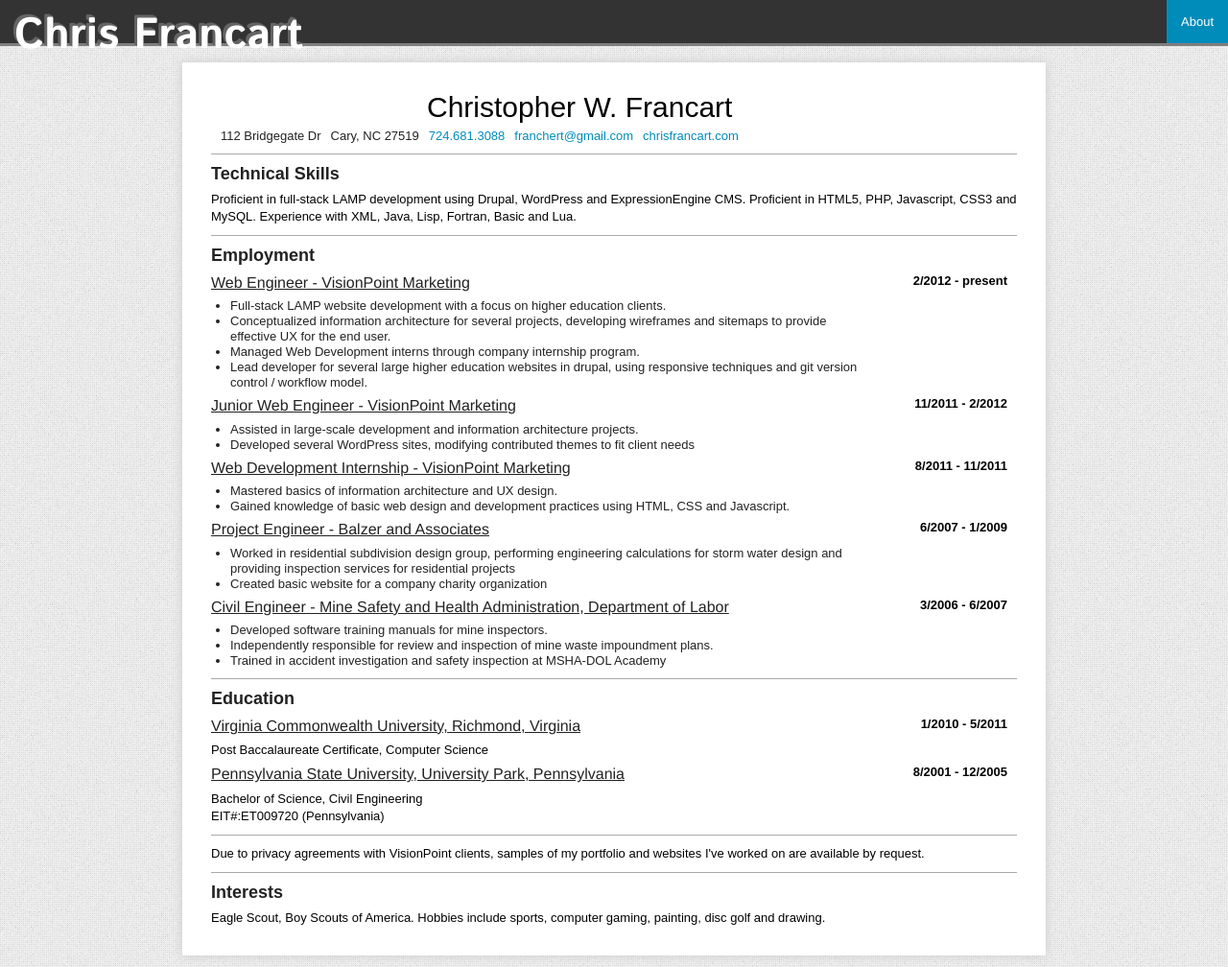
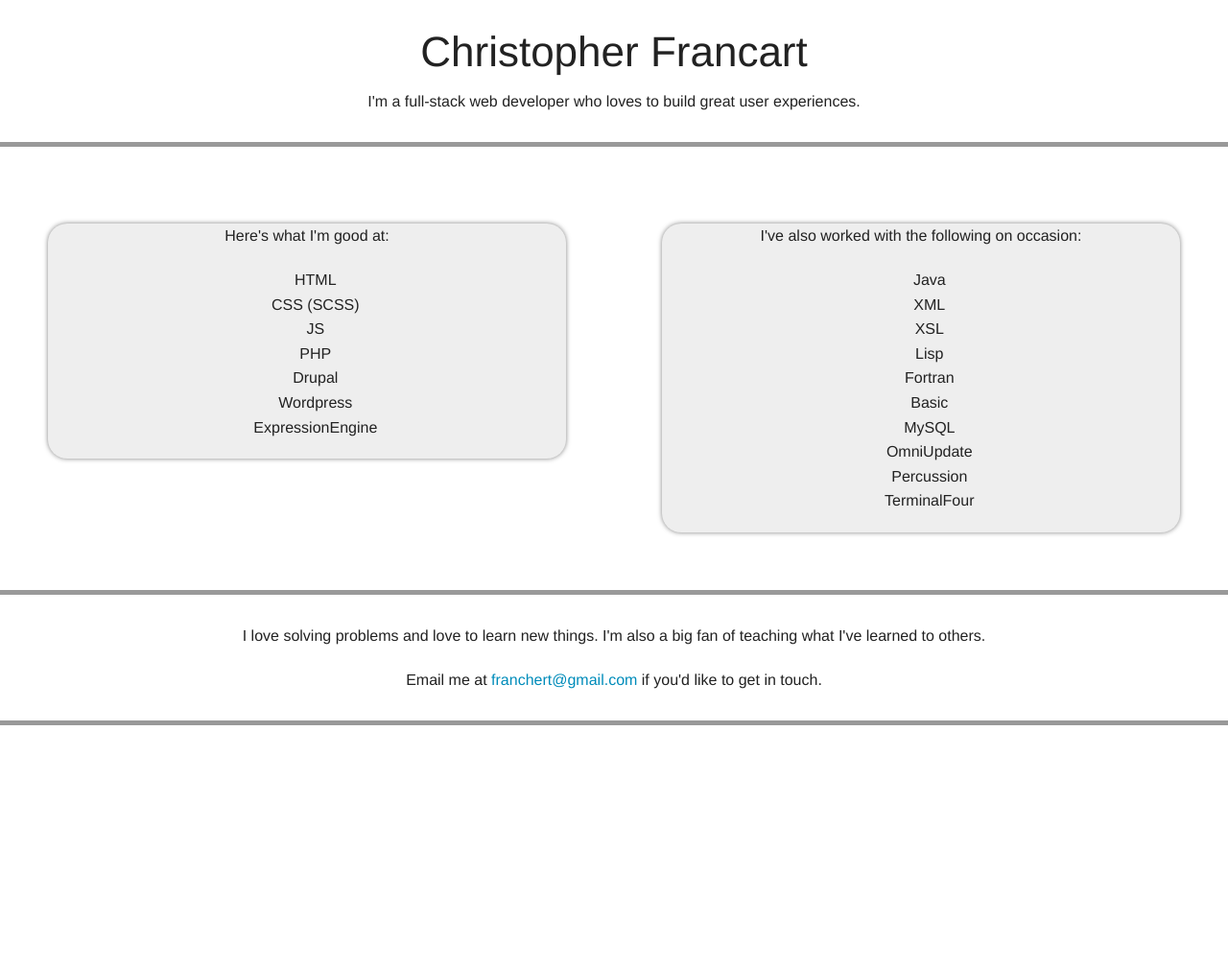
Before and after one commit to franchert/franchert.github.io, a PHP site: page /about/index.html in a window 1280 px wide. Shown: the whole page at 96% size. After the commit the page ends 756 px from the top, so only its background shows below. Run offline with PHP 8.4, Linux system fonts and the light colour scheme; some libraries are stand-ins or nearby versions.

Commit message:
new direction

```diff
--- a/about/index.html
+++ /dev/null
@@ -1,130 +0,0 @@
-<!DOCTYPE html>
-<html xmlns="http://www.w3.org/1999/xhtml">
-<head>
-	<link rel="shortcut icon" type="image/x-icon" href="/favicon.ico" />
-	<meta http-equiv="Content-Type" content="text/html; charset=utf-8" />
-	<script src="https://ajax.googleapis.com/ajax/libs/jquery/1.9.1/jquery.min.js"></script>
-	<script src="/foundation/js/vendor/modernizr.js"></script>
-    <script src="/foundation/js/foundation.min.js"></script>
-	<script type="text/javascript" src="/js/slideshow.js"></script>
-	<script type="text/javascript" src="/js/viewportSize.js"></script>
-	<script type="text/javascript" src="/js/about.js"></script>
-	<script type="text/javascript" src="jscolor/jscolor.js"></script>
-	<link href='http://fonts.googleapis.com/css?family=Roboto+Slab' rel='stylesheet' type='text/css'/>
-	<link href='http://fonts.googleapis.com/css?family=Istok+Web:700' rel='stylesheet' type='text/css'>
-	<link href='http://fonts.googleapis.com/css?family=Russo+One' rel='stylesheet' type='text/css'>
-	<link rel="stylesheet" type="text/css" href="/css/reset.css"/>
-	<link rel="stylesheet" href="/foundation/css/foundation.css" />
-	<link rel="stylesheet" type="text/css" href="/css/global.css"/>
-	<link rel="stylesheet" type="text/css" href="/css/about.css"/>
-
-	<title>Chris - About</title>
-</head>
-<body>
-	<nav class="top-bar" id="top-bar" data-topbar>
-	  <ul class="title-area">
-		<li class="name">
-			<h1><a href="/">Chris Francart</a></h1>
-		</li>
-		<li class="toggle-topbar menu-icon"><a href="#">Menu</a></li>
-	  </ul>
-
-	  <section class="top-bar-section">
-		<ul class="right">
-			<li class="active"><a href="/about">About</a></li>
-		</ul>
-	  </section>
-	</nav>
-
-	<div class="container">
-		<div class="wrapper">
-		<header>
-			<h2 class="name">Christopher W. Francart</h2>
-			<ul class="contact">
-				<li class="first">112 Bridgegate Dr</li>
-				<li>Cary, NC 27519</li>
-				<li class="first-mobile"><a href="tel:724-681-3088">724.681.3088</a></li>
-				<li><a href="mailto:franchert@gmail.com">franchert@gmail.com</a></li>
-				<li><a href="http://chrisfrancart.com">chrisfrancart.com</a></li>
-			</ul>
-		</header>
-		<section id="technical">
-			<h2>Technical Skills</h2>
-			<p>Proficient in full-stack LAMP development using Drupal, WordPress and ExpressionEngine CMS. Proficient in HTML5, PHP, Javascript, CSS3 and MySQL. Experience with XML, Java, Lisp, Fortran, Basic and Lua. </p>
-		</section>
-		<section id="employment">
-			<h2>Employment</h2>
-			<ul>
-				<li>
-					<p class="right">2/2012 - present</p>
-					<h3>Web Engineer - VisionPoint Marketing</h3>
-					<ul>
-						<li>Full-stack LAMP website development with a focus on higher education clients.</li>
-						<li>Conceptualized information architecture for several projects, developing wireframes and sitemaps to provide effective UX for the end user.</li>
-						<li>Managed Web Development interns through company internship program.</li>
-						<li>Lead developer for several large higher education websites in drupal, using responsive techniques and git version control / workflow model.</li>
-					</ul>
-				</li>
-				<li>
-					<p class="right">11/2011 - 2/2012</p>
-					<h3>Junior Web Engineer - VisionPoint Marketing</h3>
-					<ul>
-						<li>Assisted in large-scale development and information architecture projects.</li>
-						<li>Developed several WordPress sites, modifying contributed themes to fit client needs</li>
-					</ul>
-				</li>
-				<li>
-					<p class="right">8/2011 - 11/2011</p>
-					<h3>Web Development Internship - VisionPoint Marketing</h3>
-					<ul>
-						<li>Mastered basics of information architecture and UX design.</li>
-						<li>Gained knowledge of basic web design and development practices using HTML, CSS and Javascript.</li>
-					</ul>
-				</li>
-				<li>
-					<p class="right">6/2007 - 1/2009</p>
-					<h3>Project Engineer - Balzer and Associates</h3>
-					<ul>
-						<li>Worked in residential subdivision design group, performing engineering calculations for storm water design and providing inspection services for residential projects</li>
-						<li>Created basic website for a company charity organization</li>
-					</ul>
-				</li>
-				<li>
-					<p class="right">3/2006 - 6/2007</p>
-					<h3>Civil Engineer - Mine Safety and Health Administration, Department of Labor</h3>
-					<ul>
-						<li>Developed software training manuals for mine inspectors.</li>
-						<li>Independently responsible for review and inspection of mine waste impoundment plans.</li>
-						<li>Trained in accident investigation and safety inspection at MSHA-DOL Academy</li>
-					</ul>
-				</li>
-			</ul>
-		</section>
-		<section id="education">
-			<h2>Education</h2>
-			<ul>
-				<li>
-					<p class="right">1/2010 - 5/2011</p>
-					<h3>Virginia Commonwealth University, Richmond, Virginia</h3>
-					<p>Post Baccalaureate Certificate, Computer Science</p>
-				</li>
-				<li>
-					<p class="right">8/2001 - 12/2005</p>
-					<h3>Pennsylvania State University, University Park, Pennsylvania</h3>
-					<p>Bachelor of Science, Civil Engineering</p>
-					<p>EIT#:ET009720 (Pennsylvania)</p>
-				</li>
-			</ul>
-		</section>
-		<section id="work-samples">
-			<p>Due to privacy agreements with VisionPoint clients, samples of my portfolio and websites I've worked on are available by request.</p>
-		</section>
-		<section id="interests">
-			<h2>Interests</h2>
-			<p>Eagle Scout, Boy Scouts of America. Hobbies include sports, computer gaming, painting, disc golf and drawing.</p>
-		</section>
-		</div>
-	<div class="clearfix"></div>
-	</div>
-</body>
-</html>
--- a/css/about.css
+++ /dev/null
@@ -1,155 +0,0 @@
-html{
-background:url(dress/bg2-tr.png) repeat;
-}
-a:visited{
-color:rgb(0,0,238);
-}
-body{
-	background:none;
-	height:126%;
-	width:100%;
-}
-header{
-	display:block;
-	float:left;
-	width:100%;
-}
-header .contact{
-	display:table;
-	margin:0 auto;
-	font-size:14px;
-}
-header .contact li{
-	display: table-cell;
-	padding-left: 10px;
-}
-header .contact li.first{
-}
-.container .wrapper section{
-	width: 100%;
-	margin-top: 10px;
-	border-top: 1px solid #aaa;
-	padding-top: 10px;
-	display:block;
-	float:left;
-}
-.container h2.name{
-	display:block;
-	position:relative;
-	margin:0 auto;
-	font-size:40px;
-	width:390px;
-	margin-bottom:5px;
-	padding: 0;
-	color: rgba(0,0,0,1);
-	font: 30px Arial, sans-serif;
-	position: relative;
-	text-shadow: none;
-}
-.container h2{
-	font-family:Arial, sans-serif;
-	font-size:18px;
-	line-height:20px;
-	font-weight:bold;
-	margin-top:0;
-}
-.container h3{
-	font-size:16px;
-	margin:5px 0;
-	text-decoration:underline;
-}
-.container ul{
-	margin:0;
-}
-.container li{
-	font: 13px/16px arial, sans-serif;
-}
-.container li li{
-	list-style:disc;
-	margin-left:20px;
-	max-width:80%;
-}
-.container{
-	width:900px;
-	box-shadow:0 0 10px #ccc;
-	margin:20px auto;
-	padding:30px;
-	background:#fff;
-	box-sizing:border-box;
-}
-.wrapper{
-
-	width:100%;
-}
-.container .left.top{
-	width:35%;
-}
-.container .right.top{
-	width:55%;
-	text-align:right;
-}
-.container .left{
-	display:block;
-	float:left;
-	margin-left:10px;
-}
-.container .right{
-	display:block;
-	float:right;
-	margin-right:10px;
-	font-weight:bold;
-}
-.left p,
-.container p{
-	color:#000;
-	padding:0;
-	line-height:18px;
-	margin:0;
-}
-
-
-
-
-
-@media (max-width: 960px) {
-
-.container{
-	width:100%;
-}
-.wrapper{}
-.menu a#back {
-	background: url("home.png") no-repeat center #eee;
-}
-header .contact{
-	padding:0;
-}
-
-}
-
-@media (max-width: 550px){
-.container{
-	padding:20px;
-}
-
-
-}
-@media print{
-.container{
-	padding:0;
-	margin:0;
-}
-.section{
-	margin-top:5px;
-	padding-top:5px;
-}
-h2{
-	margin:0;
-}
-.top-bar{
-	display:none;
-}
-a[href]:after {
-  content: none !important;
-}
-
-}
--- a/css/global.css
+++ b/css/global.css
@@ -1,50 +1,25 @@
-p{
-	font: 13px/16px arial, sans-serif;
-}
-blockquote{
+section{
 	display:block;
 	float:left;
+	width:100%;
+	border-bottom:5px solid rgba(0,0,0,0.4);
+	text-align:center;
+	margin:10px 0;
+	padding:10px 0;
 }
-pre{
+.half{
 	display:block;
 	float:left;
+	width:calc(50% - 100px);
+	margin:50px;
+	background:#eee;
+	border-radius:20px;
+	box-shadow:0 0 5px rgba(0,0,0,0.5);
 }
-h1 a{
-	margin:					0 auto;
-	text-align:				center;
-	color: 					rgba(0,0,0,0.8);
-	font: 					bold 45px 'Istok Web', sans-serif;
-	position: 				relative;
-	text-shadow: 			-3px -3px rgba(100,100,100,1),0px -1px rgba(100,100,100,1),-1px -2px rgba(100,100,100,1);
-	top:					5px;
-}
-.top-bar:after{
-	content:"";
-	height:3px;
-	width:100%;
-	background:rgba(100,100,100,0.8);
-}
-.content{
-	display:block;
-	float:left;
-}
-body > .row{
-	margin-top: 50px;
-	min-height: 100vh;
-}
-body.page-traffic > .row,
-body.page-home > .row{
-	min-height:initial;
-}
-.content{}
-.content p{
-	font: 1.2em/1.4em arial, sans-serif;
-}
-@media only screen and (max-width: 40.063em){
-	h1 a{
-		width: 100%!important;
-		font-size: 34px;
-		text-align: left;
-		text-shadow:none;
-	}
-}
+ul{}
+ul li{}
+p{}
+h1{}
+h2{}
+h3{}
+h4{}
--- /dev/null
+++ b/includes/sass/ie.scss
@@ -0,0 +1,5 @@
+/* Welcome to Compass. Use this file to write IE specific override styles.
+ * Import this file using the following HTML or equivalent:
+ * <!--[if IE]>
+ *   <link href="/stylesheets/ie.css" media="screen, projection" rel="stylesheet" type="text/css" />
+ * <![endif]--> */
--- /dev/null
+++ b/includes/sass/print.scss
@@ -0,0 +1,3 @@
+/* Welcome to Compass. Use this file to define print styles.
+ * Import this file using the following HTML or equivalent:
+ * <link href="/stylesheets/print.css" media="print" rel="stylesheet" type="text/css" /> */
--- a/index.html
+++ b/index.html
@@ -10,40 +10,49 @@
 		<script type="text/javascript" src="/js/viewportSize.js"></script>
 		<script type="text/javascript" src="/js/home.js"</script>
 		<script type="text/javascript" src="jscolor/jscolor.js"></script>
-	<link href='http://fonts.googleapis.com/css?family=Roboto+Slab' rel='stylesheet' type='text/css'/>
-	<link href='http://fonts.googleapis.com/css?family=Istok+Web:700' rel='stylesheet' type='text/css'>
-	<link href='http://fonts.googleapis.com/css?family=Russo+One' rel='stylesheet' type='text/css'>
 		<link rel="stylesheet" type="text/css" href="/css/reset.css"/>
 		<link rel="stylesheet" href="/foundation/css/foundation.css" />
 		<link rel="stylesheet" type="text/css" href="/css/global.css"/>
 		<link rel="stylesheet" type="text/css" href="/css/home.css"/>
-	<title>Chris - Home</title>
+		<title>Christopher Francart</title>
   	</head>
 	<body class="page-home">
-	<nav class="top-bar" id="top-bar" data-topbar>
-	  <ul class="title-area">
-		<li class="name">
-			<h1><a href="/">Chris Francart</a></h1>
-		</li>
-		<li class="toggle-topbar menu-icon"><a href="#">Menu</a></li>
+		<section>
+			<h1>Christopher Francart</h1>
+			<p>I'm a full-stack web developer who loves to build great user experiences.</p>
+		</section>
+		<section>
+			<div class="half">
+				<p>Here's what I'm good at:</p>
+				<ul>
+					<li>HTML</li>
+					<li>CSS (SCSS)</li>
+					<li>JS</li>
+					<li>PHP</li>
+					<li>Drupal</li>
+					<li>Wordpress</li>
+					<li>ExpressionEngine</li>
 				</ul>
-
-	  <section class="top-bar-section">
-		<ul class="right">
-			<li class=""><a href="/about">About</a></li>
+			</div>
+			<div class="half">
+				<p>I've also worked with the following on occasion:</p>
+				<ul>
+					<li>Java</li>
+					<li>XML</li>
+					<li>XSL</li>
+					<li>Lisp</li>
+					<li>Fortran</li>
+					<li>Basic</li>
+					<li>MySQL</li>
+					<li>OmniUpdate</li>
+					<li>Percussion</li>
+					<li>TerminalFour</li>
 				</ul>
+			</div>
 		</section>
-	</nav>
-		<canvas id="canvas"></canvas>
-		<div class="row">
-			<div class="content">
-				<div class="large-12 columns">
-
-				</div>
-			</div>
-		</div>
-    <script>
-      $(document).foundation();
-    </script>
+		<section>
+			<p>I love solving problems and love to learn new things. I'm also a big fan of teaching what I've learned to others.</p>
+			<p>Email me at <a href="mailto:franchert@gmail.com?subject=Chris, I'd like to chat.">franchert@gmail.com</a> if you'd like to get in touch. </p>
+		</section>
 	</body>
 </html>
```
Also changed, not shown: css/home.css (deleted, +0 -7 lines), head.php (deleted, +0 -9 lines), includes/sass/screen.scss (added, +32 -0 lines), js/home.js (deleted, +0 -90 lines), js/viewportSize.js (deleted, +0 -56 lines), css/dress/bg2-tr.png (deleted), css/dress/dl-icon.png (deleted), js/about.js (deleted), 1 other file. Lines whose indentation alone changed are shown as unchanged.
